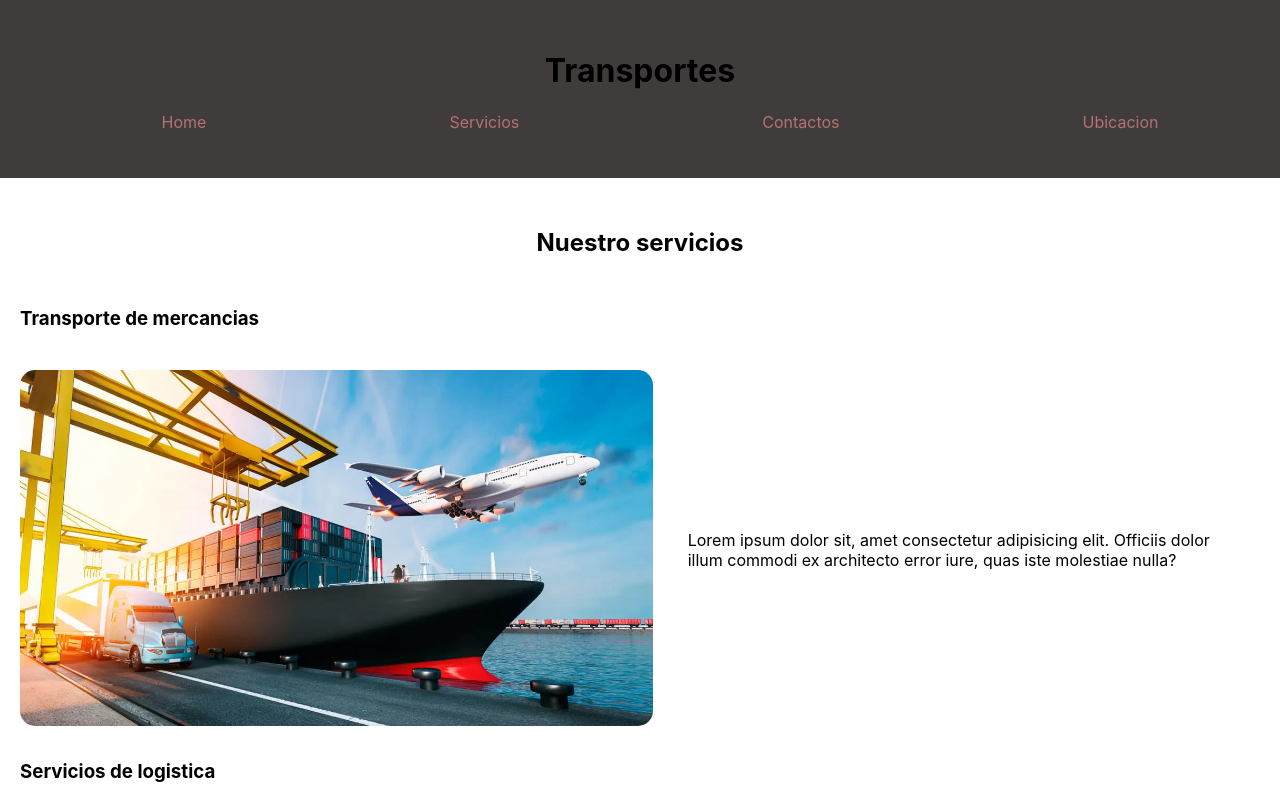
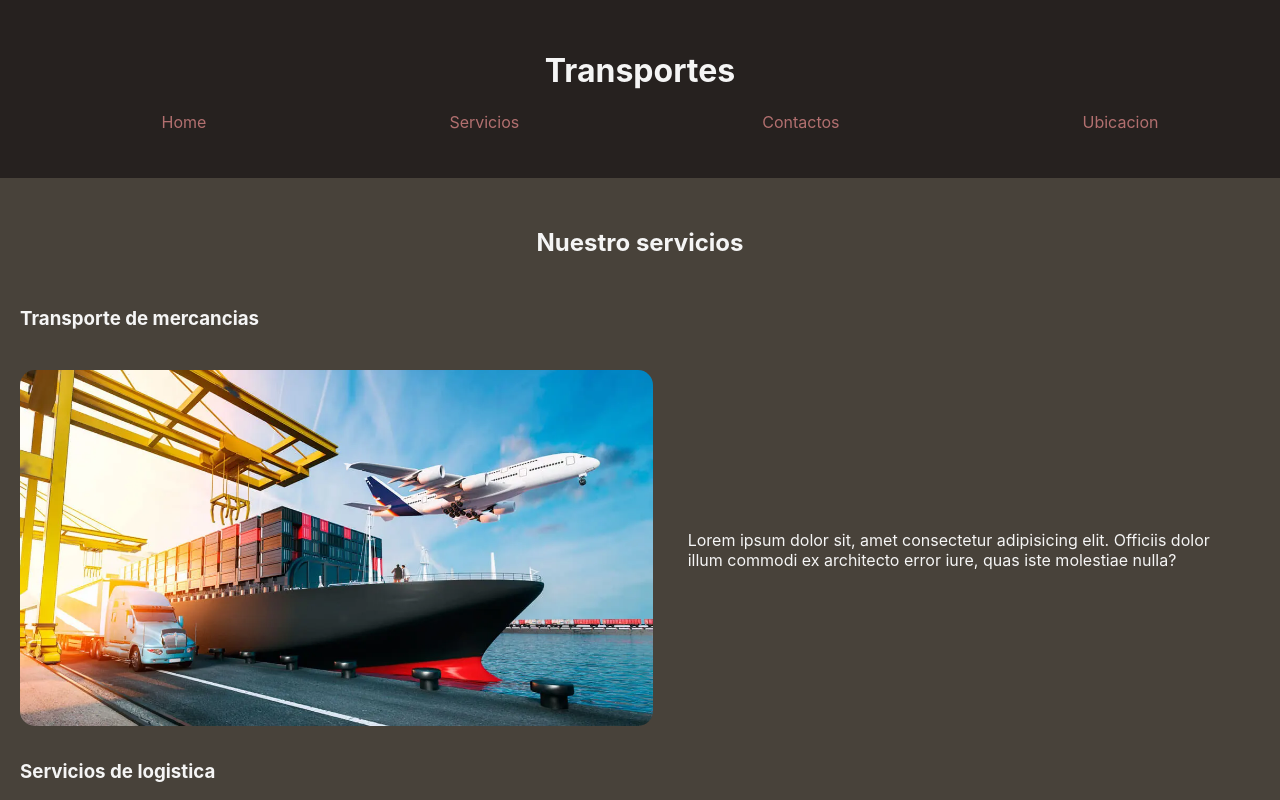
Before and after one commit to BryanGordon/transport-vue, a Vue app: page / in a window 1280 px wide. Shown: the top 800 px of the page. Built offline with nearby package versions, Linux system fonts and the light colour scheme.

Commit message:
Update global styles

```diff
--- a/src/style.css
+++ b/src/style.css
@@ -4,6 +4,9 @@ html {
 
 body {
   margin: 0;
+  background-color: rgb(72, 66, 58);
+
+  color: whitesmoke;
 }
 
 .app {
```
